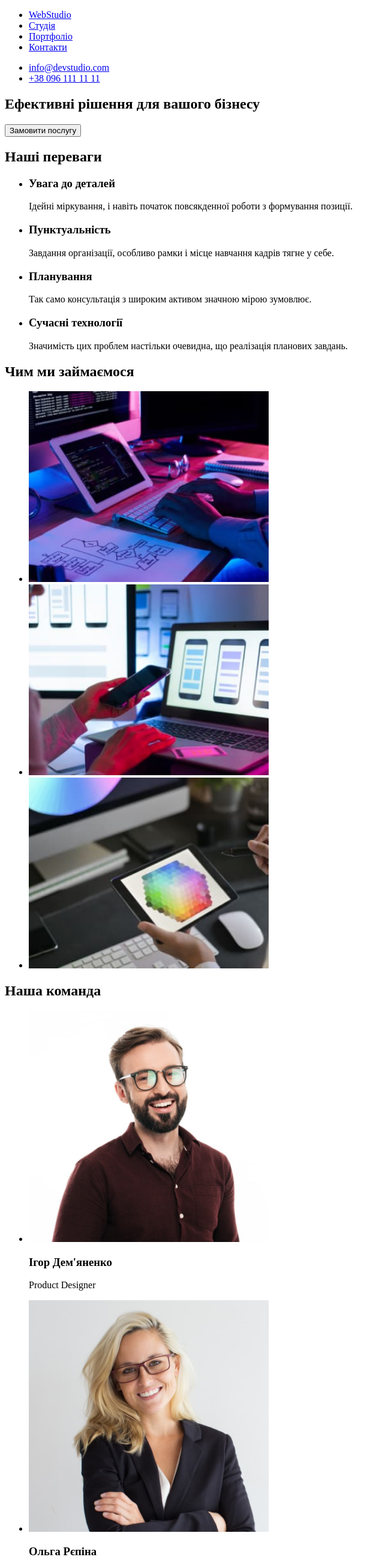
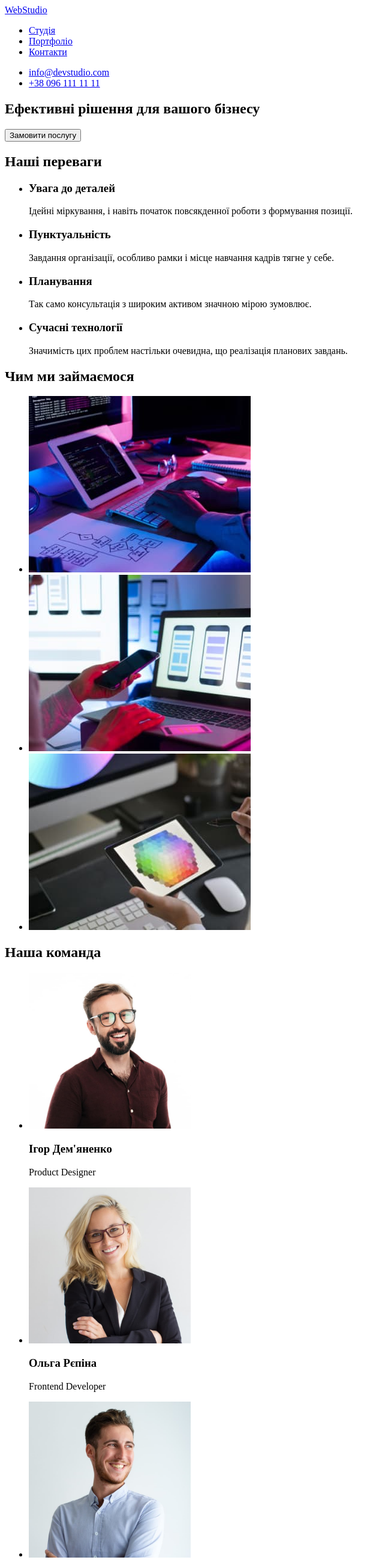
Before and after one commit to DembovychAnastasia/goit-markup-hw-01, a plain HTML site: page index.html in a window 1280 px wide. Shown: the top 2600 px of the page at 60% size, without its empty margins (0-642 px from the left). Drawn offline with Linux system fonts and the light colour scheme.

Commit message:
update index.html

```diff
--- a/index.html
+++ b/index.html
@@ -10,9 +10,9 @@
 <!--Шапка сторінки   -->
     <header>
         <nav>
+            <a href="./index.html">WebStudio</a>
             <ul>
-                <li> <a href="index.html">WebStudio</a></li>
-                <li> <a href="#"> Студія</a> </li>
+                <li> <a href="./index.html"> Студія</a> </li>
                 <li> <a href="#"> Портфоліо</a> </li>
                 <li> <a href="#"> Контакти</a> </li>
             </ul>
@@ -54,19 +54,19 @@
             <h2> Чим ми займаємося</h2>
             <ul>
                 <li>
-                    <img src="./img/img_1.jpg"
+                    <img src="./images/img_1.jpg"
                     alt="На столі видно руки чоловіка, який працює за планшетним комп'ютером"
-                        width="400" />
+                        width="370" height="294" />
                 </li>
                 <li>
-                    <img src="./img/box_2.jpg"
+                    <img src="./images/box_2.jpg"
                     alt="Жінка тримає в руках смартфон і на ноутбуці відображається попередній вигляд сайту на смартфоні"
-                    width="400" />
+                     width="370" height="294"/>
                 </li>
                 <li>
-                    <img src="./img/box_3.jpg"
+                    <img src="./images/box_3.jpg"
                     alt="На планшеті відображаються усі кольори у вигляді шестикутника заповненого сотами"
-                    width="400" />
+                     width="370" height="294" />
                 </li>
             </ul>
         </section>
@@ -75,39 +75,39 @@
             <h2> Наша команда</h2>
             <ul>
                 <li>
-                    <img src="./img/team_card_1.jpg"
+                    <img src="./images/team_card_1.jpg"
                          alt="Фото Ігора Дем'яненка (Product Designer)"
-                        width="400" />
+                         width="270" height="260" />
                         <h3> Ігор Дем'яненко</h3>
-                        <p> Product Designer</p>
+                        <p lang="en"> Product Designer</p>
                 </li>
                 <li>
-                    <img src="./img/team_card_2.jpg"
+                    <img src="./images/team_card_2.jpg"
                         alt="Фото Ольги Рєпіної (Frontend Developer) "
-                        width="400" />
+                          width="270" height="260" />
                         <h3> Ольга Рєпіна</h3>
-                        <p> Frontend Developer</p>
+                        <p lang="en"> Frontend Developer</p>
                 </li>
                 <li>
-                    <img src="./img/team_card_3.jpg"
+                    <img src="./images/team_card_3.jpg"
                         alt="Фото Миколи Тарасова (Marketing)"
-                        width="400" />
+                          width="270" height="260"  />
                         <h3> Микола Тарасов</h3>
-                        <p> Marketing</p>
+                        <p lang="en"> Marketing</p>
                 </li>
                 <li>
-                    <img src="./img/team_card_4.jpg"
+                    <img src="./images/team_card_4.jpg"
                         alt="Фото Михайла Єрмакова (UI Designer)"
-                        width="400" />
+                         width="270" height="260"  />
                         <h3> Михайло Єрмаков</h3>
-                        <p> UI Designer</p>
+                        <p lang="en"> UI Designer</p>
                 </li>
             </ul>
         </section>
     </main>
 <!-- Підвал сторінки -->
     <footer>
-        <a href="index.html">WebStudio</a>
+        <a href="./index.html">WebStudio</a>
         <address>
             <ul>
                 <li> <a href="https://goo.gl/maps/CPtrU1FHBa2aNyZL9"
@@ -116,9 +116,6 @@
                 <li> <a href="tel:+380961111111"> +38 096 111 11 11</a> </li>
             </ul>
         </address>
-
-
     </footer>
-
 </body>
 </html>
```
Also changed, not shown: images/box_2.jpg (renamed from img/box_2.jpg), images/box_3.jpg (renamed from img/box_3.jpg), images/img_1.jpg (renamed from img/img_1.jpg), images/team_card_1.jpg (renamed from img/team_card_1.jpg), images/team_card_2.jpg (renamed from img/team_card_2.jpg), images/team_card_3.jpg (renamed from img/team_card_3.jpg), images/team_card_4.jpg (renamed from img/team_card_4.jpg).
